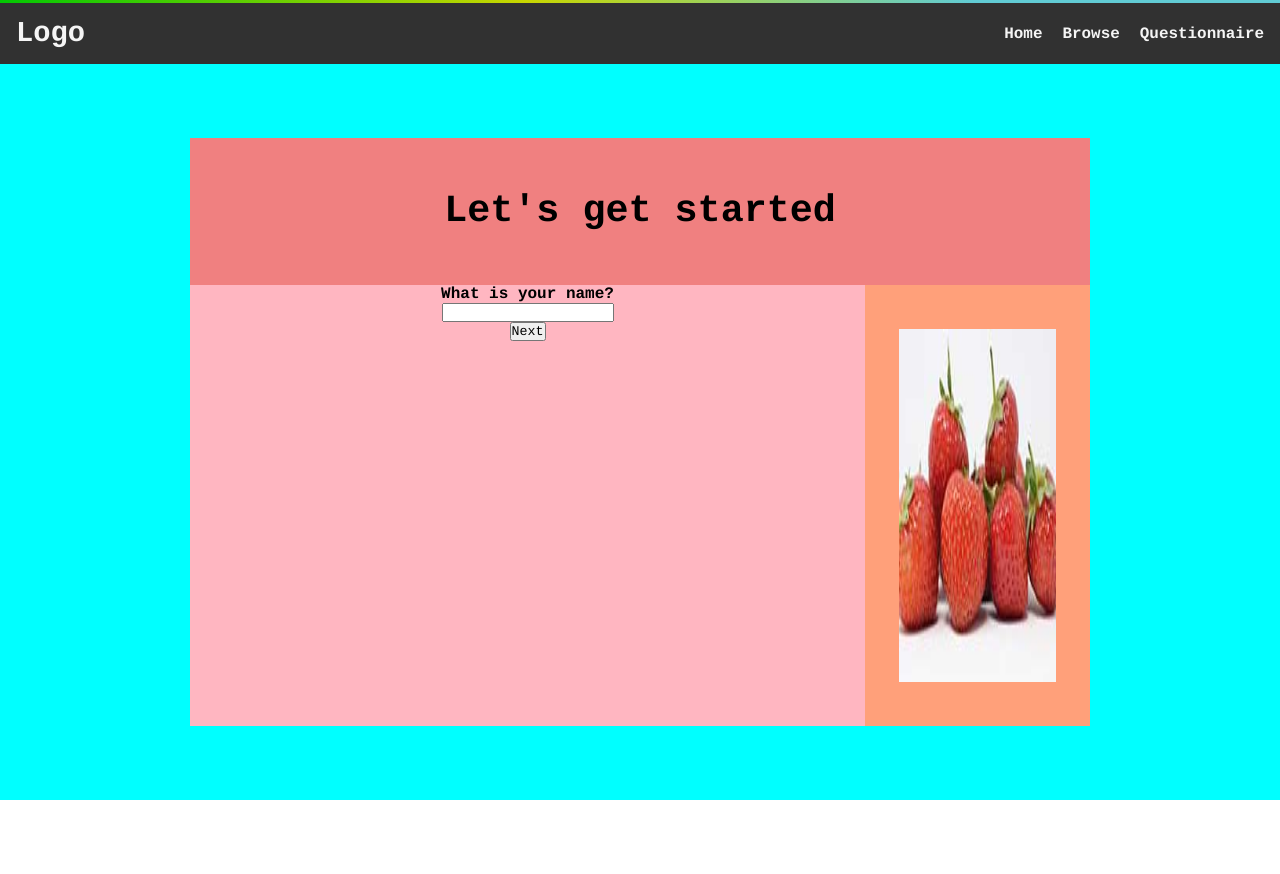
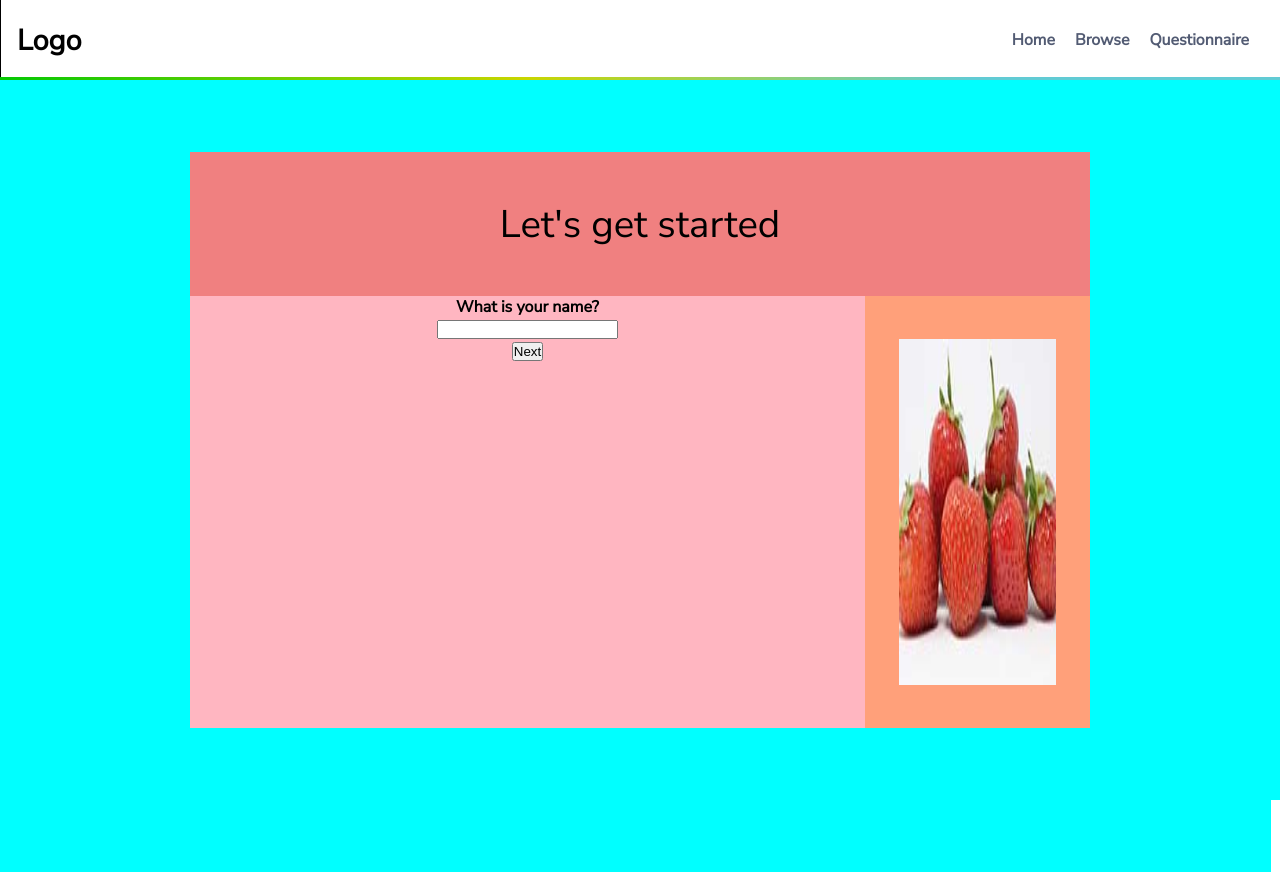
Before and after one commit to SchoolOfCode/w15_collaborative-react-project-fruit-veggie-grow-pro-team-i, a React (Create React App) app in the folder veggie_fruit_growpros/: page / in a window 1280 px wide. After the commit the page ends 800 px from the top, so only its background shows below. Built offline with nearby package versions, Linux system fonts and the light colour scheme.

Commit message:
styling changes made and some nav bar changes

```diff
--- a/veggie_fruit_growpros/public/index.html
+++ b/veggie_fruit_growpros/public/index.html
@@ -15,6 +15,10 @@
       user's mobile device or desktop. See https://developers.google.com/web/fundamentals/web-app-manifest/
     -->
     <link rel="manifest" href="%PUBLIC_URL%/manifest.json" />
+
+    <link rel="preconnect" href="https://fonts.googleapis.com">
+<link rel="preconnect" href="https://fonts.gstatic.com" crossorigin>
+<link href="https://fonts.googleapis.com/css2?family=Nunito+Sans:wght@300;400&display=swap" rel="stylesheet">
     <!--
       Notice the use of %PUBLIC_URL% in the tags above.
       It will be replaced with the URL of the `public` folder during the build.
--- a/veggie_fruit_growpros/src/App.css
+++ b/veggie_fruit_growpros/src/App.css
@@ -1,10 +1,17 @@
 .App {
+  font-family: 'Nunito Sans', sans-serif;
   text-align: center;
 }
 
-@import url('https://fonts.googleapis.com/css2?family=Montserrat&display=swap');
-*{font-family: 'Montserrat', Courier, monospace;}
+p{
+  color: #525b73;
+  font-size: 15px;
+  line-height: 24px;
+}
 
+h2{
+  font-weight: 400;
+}
 
 footer{
   display: flex;
--- a/veggie_fruit_growpros/src/components/BrowsePage/BrowsePage.css
+++ b/veggie_fruit_growpros/src/components/BrowsePage/BrowsePage.css
@@ -19,7 +19,7 @@
 
 .hero-image{
   width: 100%;
-  height: 80vh;
+  height: 85vh;
 }
 
 .CardContainer{
--- a/veggie_fruit_growpros/src/components/BrowsePage/BrowsePage.js
+++ b/veggie_fruit_growpros/src/components/BrowsePage/BrowsePage.js
@@ -31,7 +31,7 @@ const BrowsePage = ({changePage}) => {
 
     <LandingInfoBlock/>
 
-    <Spacer background={"linear-gradient(0deg, #e8e8e8 0%, #ffffff 100%)"}/>
+    <Spacer background={"linear-gradient(180deg, #ffffff 0%, #E8E8E8 100%)"}/>
 
     <Spacer background={"white"}/>
 
@@ -44,6 +44,7 @@ const BrowsePage = ({changePage}) => {
         <SortButtons setSortCardState={setSortCardState}/>
 
       </div>
+      <Spacer background={"linear-gradient(180deg, #ffffff 0%, #E8E8E8 100%)"}/>
       <Footer/>
 
     </div>
--- a/veggie_fruit_growpros/src/components/BrowsePage/LandingInfoBlock/LandingInfoBlock.css
+++ b/veggie_fruit_growpros/src/components/BrowsePage/LandingInfoBlock/LandingInfoBlock.css
@@ -6,12 +6,15 @@
 .landing-info-title {
     font-size: calc(28px + (38 - 28) * ((100vw - 375px) / (1600 - 375)));
     align-self: center;
+    margin: 16px;
+    font-weight: 600;
 }
 
 .landing-info-text {
     font-size: calc(14px + (24 - 14) * ((100vw - 375px) / (1600 - 375)));
     text-align: center;
-    line-height: 1.5rem;
+    line-height: 2rem;
+    margin: 15px
 }
 
 .landing-info-text-container {
--- a/veggie_fruit_growpros/src/components/BrowsePage/LandingInfoBlock/LandingInfoBlock.js
+++ b/veggie_fruit_growpros/src/components/BrowsePage/LandingInfoBlock/LandingInfoBlock.js
@@ -4,7 +4,7 @@ const LandingInfoBlock = () => {
     return (
         <section className="landing-info">
             <div className="landing-info-text-container">
-                <h1 className="landing-info-title">We are here to help!</h1>
+                <h2 className="landing-info-title">We are here to help!</h2>
                 <p className="landing-info-text">Do you fancy learning how to grow your own fruit and vegetables?
                 <br/>
                 We are here to help you get into growing some crops!
--- a/veggie_fruit_growpros/src/components/NavigationBar/Navbar.css
+++ b/veggie_fruit_growpros/src/components/NavigationBar/Navbar.css
@@ -1,30 +1,41 @@
 .NavbarItems {
-    position: relative;
-    background-color: rgb(49, 49, 49);
+    position: fixed;
+    background-color: white;
     width: 100%;
-    height: 7.6vh;
+    height: 10vh;
     display: flex;
     justify-content: center;
     justify-content: space-between;
     align-items: center;
     font-size: 1.2rem;
     z-index: 1;
+    border: solid #000;
+border-width: 0 1px;
+}
+
+.NavbarSpacer{
+    position:relative;
+    background-color: white;
+    width: 100vw;
+    height: 10vh;
+    z-index: 0;
+    border: thin #525b73;
 }
 
 .color-border{
-    position: relative;
+    position: fixed;
     vertical-align: top;
     height: 0.4vh;
     width: 100%;
     background: linear-gradient(to  right,rgb(3, 200, 3),#c8d600 41.07%,#61cbd4 76.05%);
+    margin-top: 9.6vh;
     z-index: 2;
 }
 
 .navbar-logo {
-    color: whitesmoke;
-    justify-self: start;
+    position: fixed;
+    color: black;
     margin-left: 1rem;
-    cursor: pointer;
 }
 
 .menu-icon {
@@ -33,17 +44,19 @@
 }
 
 .nav-menu {
-    color: whitesmoke;
+    color: black;
     display: grid;
     grid-template-columns: repeat(3, auto);
     grid-gap: 20px;
     list-style: none;
     text-align: center;
     justify-content: end;
-    margin-right: 1rem;
+    margin-right: 2rem;
 }
 
 .nav-links {
-    color: whitesmoke;
+    color: #525b73;
     text-decoration: none;
+    cursor: pointer;
+    z-index: 1;
 }
--- a/veggie_fruit_growpros/src/components/NavigationBar/Navbar.js
+++ b/veggie_fruit_growpros/src/components/NavigationBar/Navbar.js
@@ -7,6 +7,7 @@ const Navbar = ({changePageFunction}) => {
         <>
         <div className="color-border"></div>
         <nav className="NavbarItems">
+        <div className="NavbarSpacer"></div>
             <h1 className="navbar-logo">Logo</h1>
             <ul className="nav-menu">
                 {MenuItems.map((item, index) => {
@@ -15,6 +16,7 @@ const Navbar = ({changePageFunction}) => {
                             <h5 onClick={() => {changePageFunction(item.function)}} className={item.className}>
                             {item.title}
                             </h5>
+
                         </li>
                     )
                 })}
--- a/veggie_fruit_growpros/src/components/Questionnaire/questionnaire.css
+++ b/veggie_fruit_growpros/src/components/Questionnaire/questionnaire.css
@@ -1,11 +1,13 @@
 .QPage {
+    position:fixed;
     display: flex;
     flex-direction: column;
     justify-content: center;
     align-items: center;
-    height: 92vh;
+    height: 90vh;
     width: 100vw;
     background-color: aqua;
+    margin-top: 10vh;
 }
 .QMain {
     /* this is the main container for the questionnaire */
--- a/veggie_fruit_growpros/src/components/Spacer/Spacer.css
+++ b/veggie_fruit_growpros/src/components/Spacer/Spacer.css
@@ -1,5 +1,5 @@
 .spacer-styles {
-    height: 40px;
+    height: 70px;
     width: 100%;
     background-color: white;
 }
```
Also changed, not shown: 1 other file (tests, documents, lock files or other folders).
